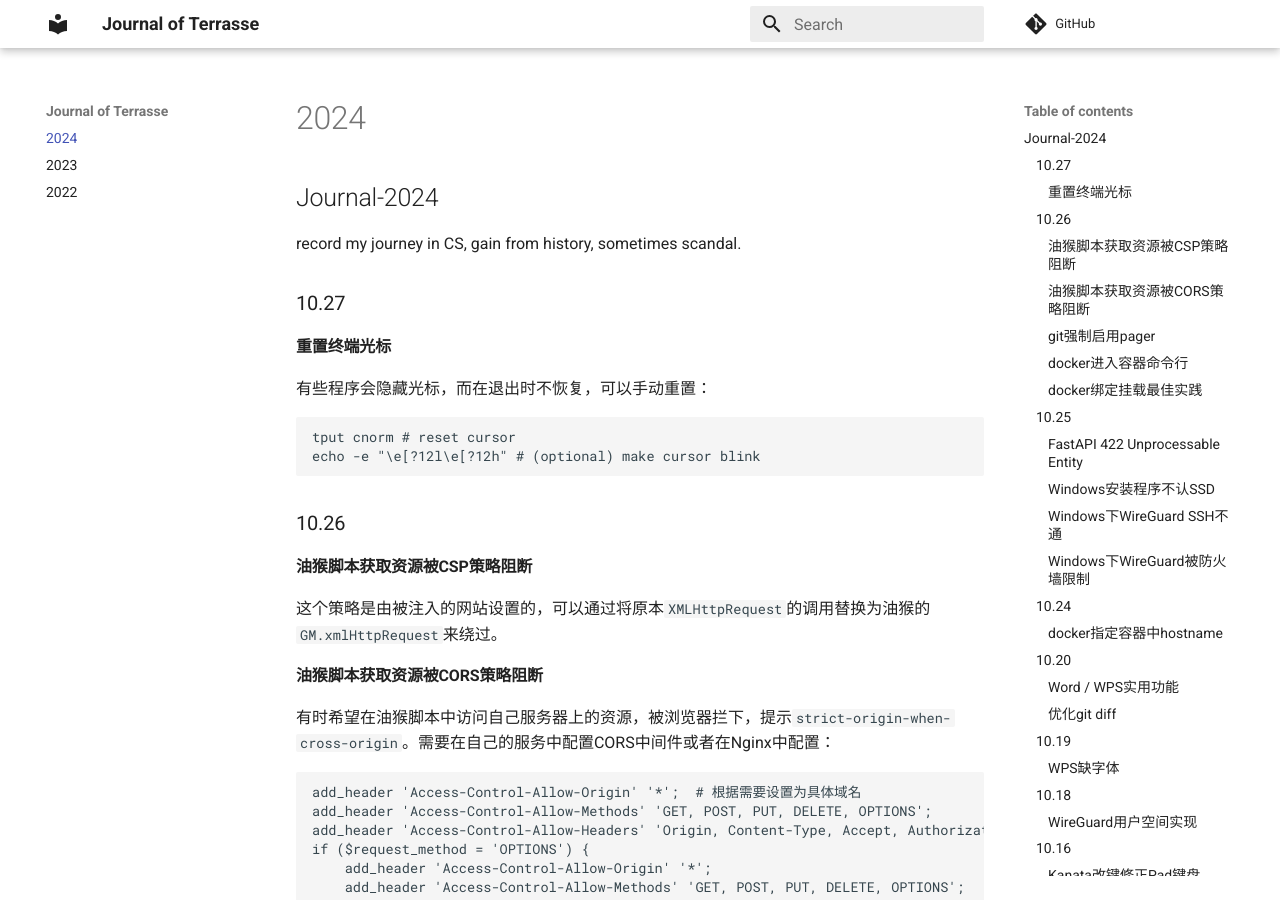
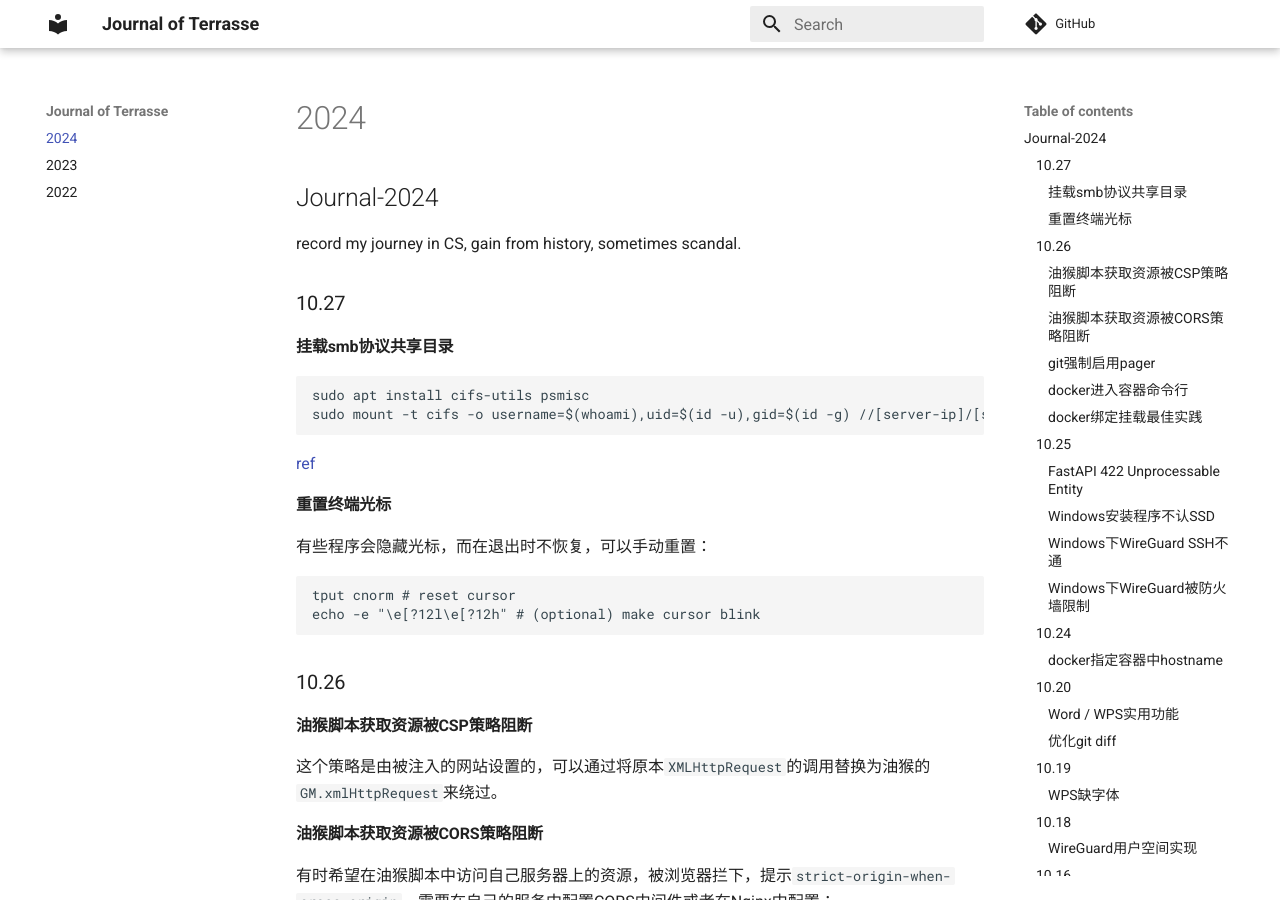
Before and after one commit to Jerry-Terrasse/journal, an MkDocs documentation site: the page built from docs/2024.md, in a window 1280 px wide and 900 px high. Built offline with MkDocs 1.6.1 and Material for MkDocs 9.7.7, drawn with Linux system fonts in a browser that asks for light colours; comment, search, counter and statistics services are not loaded.

Commit message:
update (Mon Oct 28 02:43:47 PM CST 2024)

````diff
--- a/docs/2024.md
+++ b/docs/2024.md
@@ -3,6 +3,15 @@
 record my journey in CS, gain from history, sometimes scandal.
 
 ### 10.27
+
+#### 挂载smb协议共享目录
+
+```shell
+sudo apt install cifs-utils psmisc
+sudo mount -t cifs -o username=$(whoami),uid=$(id -u),gid=$(id -g) //[server-ip]/[share-path] /[mount-point]
+```
+
+[ref](https://www.linode.com/docs/guides/linux-mount-smb-share/)
 
 #### 重置终端光标
 
````
